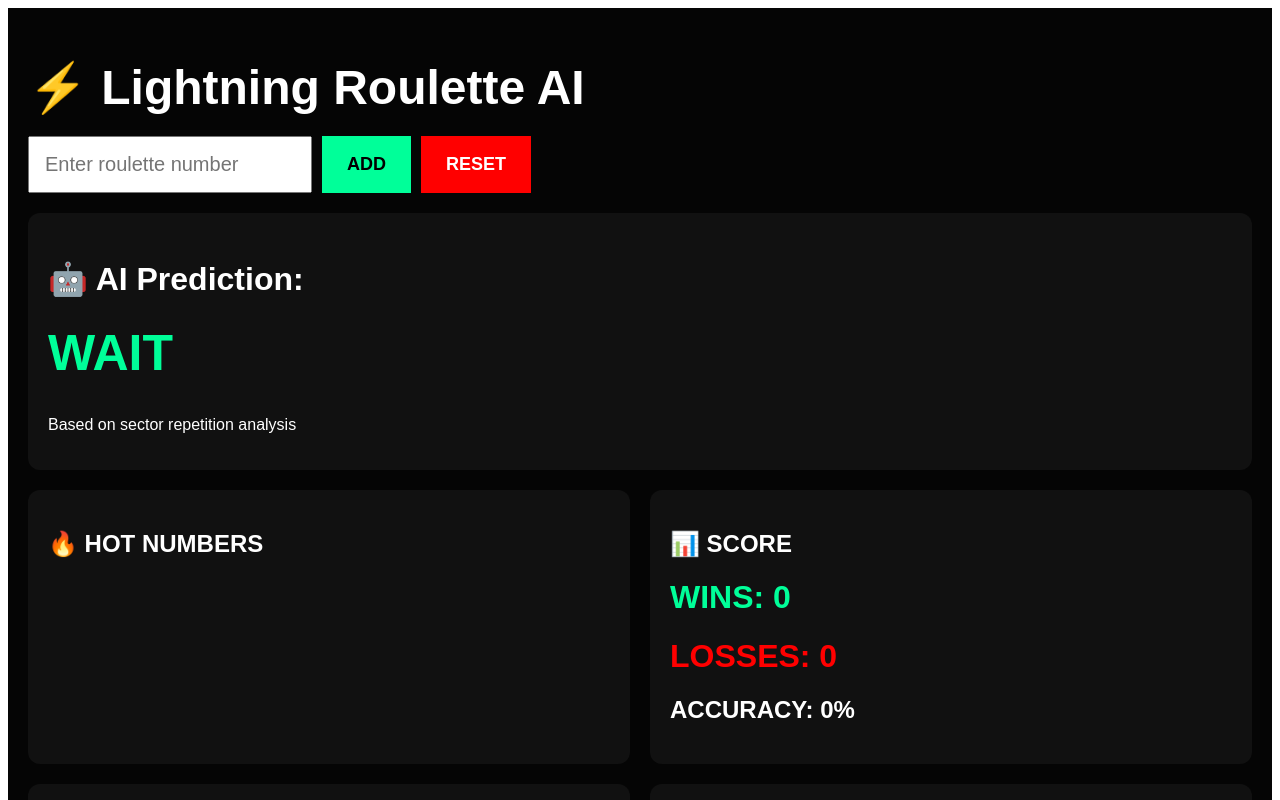
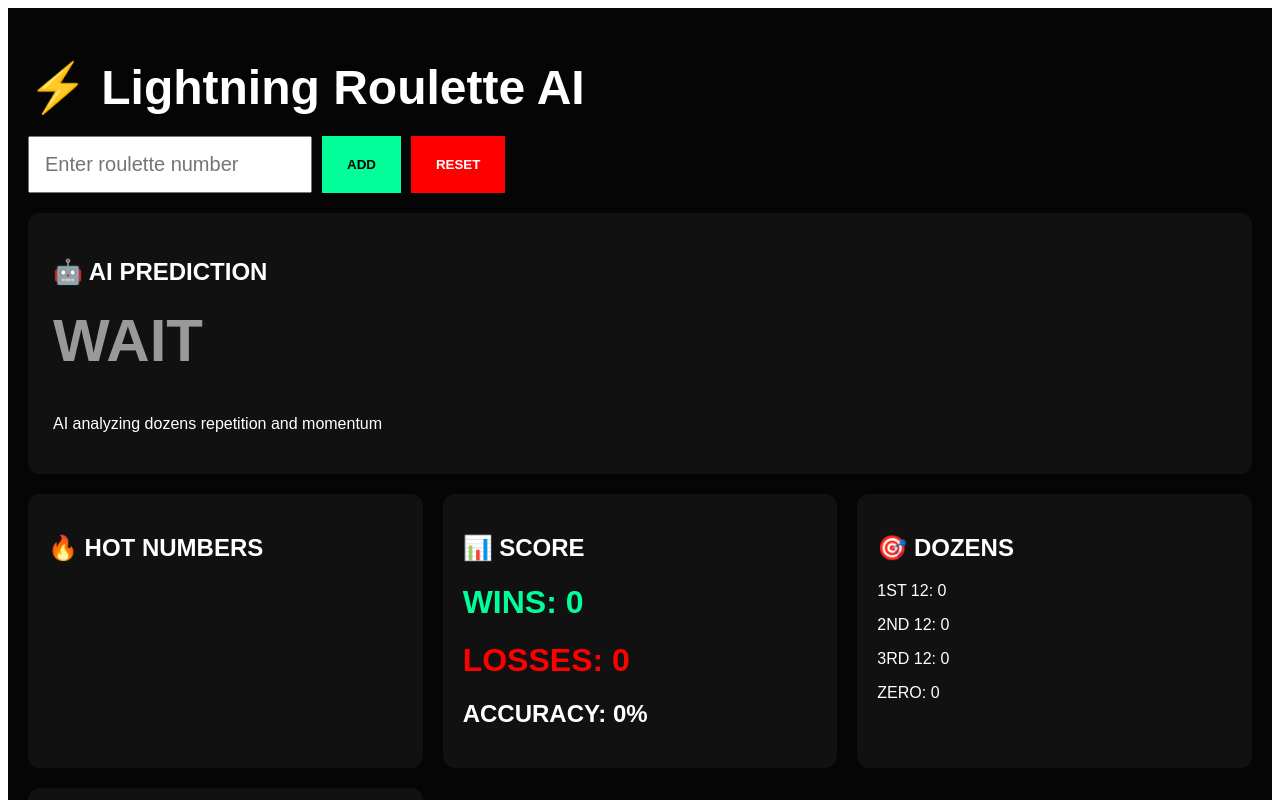
Before and after one commit to leonardoans07/roleta, a Next.js app: page / in a window 1280 px wide. Shown: the top 800 px of the page. Built offline with nearby package versions, Linux system fonts and the light colour scheme.

Commit message:
Update page.js

```diff
--- a/app/page.js
+++ b/app/page.js
@@ -7,43 +7,29 @@ export default function Home() {
   const [history, setHistory] = useState([])
   const [wins, setWins] = useState(0)
   const [losses, setLosses] = useState(0)
-  const [lastPrediction, setLastPrediction] = useState(null)
-
-  // Ordem real da roleta europeia
-  const wheel = [
-    0, 32, 15, 19, 4, 21, 2, 25, 17, 34,
-    6, 27, 13, 36, 11, 30, 8, 23, 10, 5,
-    24, 16, 33, 1, 20, 14, 31, 9, 22, 18,
-    29, 7, 28, 12, 35, 3, 26
-  ]
-
-  const voisins = [
-    22,18,29,7,28,12,35,3,26,0,32,15,19,4,21,2,25
-  ]
-
-  const tiers = [
-    27,13,36,11,30,8,23,10,5,24,16,33
-  ]
-
-  const orphelins = [
-    1,20,14,31,9,17,34,6
-  ]
+  const [prediction, setPrediction] = useState('WAIT')
 
   const redNumbers = [
-    1,3,5,7,9,12,14,16,18,19,
-    21,23,25,27,30,32,34,36
+    1,3,5,7,9,12,14,16,18,
+    19,21,23,25,27,30,32,34,36
   ]
 
   const blackNumbers = [
-    2,4,6,8,10,11,13,15,17,20,
-    22,24,26,28,29,31,33,35
+    2,4,6,8,10,11,13,15,
+    17,20,22,24,26,28,29,31,33,35
   ]
 
-  function getSector(num) {
-    if (voisins.includes(num)) return 'VOISINS'
-    if (tiers.includes(num)) return 'TIERS'
-    if (orphelins.includes(num)) return 'ORPHELINS'
+  function getDozen(num) {
+    if (num >= 1 && num <= 12) return '1ST 12'
+    if (num >= 13 && num <= 24) return '2ND 12'
+    if (num >= 25 && num <= 36) return '3RD 12'
     return 'ZERO'
+  }
+
+  function getColor(num) {
+    if (num === 0) return '#00ff99'
+    if (redNumbers.includes(num)) return '#ff2d55'
+    return '#1f1f1f'
   }
 
   function addNumber() {
@@ -51,19 +37,21 @@ export default function Home() {
 
     if (isNaN(num) || num < 0 || num > 36) return
 
-    const updated = [num, ...history].slice(0, 100)
+    // VALIDAR WIN/LOSS APENAS SE JÁ EXISTE PREVISÃO
+    if (
+      prediction !== 'WAIT' &&
+      history.length >= 6
+    ) {
+      const result = getDozen(num)
 
-    // verificar win/loss da previsão anterior
-    if (lastPrediction) {
-      const sector = getSector(num)
-
-      if (sector === lastPrediction) {
+      if (result === prediction) {
         setWins(prev => prev + 1)
       } else {
         setLosses(prev => prev + 1)
       }
     }
 
+    const updated = [num, ...history].slice(0, 100)
     setHistory(updated)
     setNumber('')
   }
@@ -76,10 +64,10 @@ export default function Home() {
     let evens = 0
     let odds = 0
 
-    const sectorCount = {
-      VOISINS: 0,
-      TIERS: 0,
-      ORPHELINS: 0,
+    const dozens = {
+      '1ST 12': 0,
+      '2ND 12': 0,
+      '3RD 12': 0,
       ZERO: 0
     }
 
@@ -92,8 +80,8 @@ export default function Home() {
       if (n !== 0 && n % 2 === 0) evens++
       if (n % 2 !== 0) odds++
 
-      const sector = getSector(n)
-      sectorCount[sector]++
+      const dozen = getDozen(n)
+      dozens[dozen]++
 
       frequency[n] = (frequency[n] || 0) + 1
     })
@@ -102,19 +90,22 @@ export default function Home() {
       .sort((a, b) => b[1] - a[1])
       .slice(0, 5)
 
-    // previsão IA simples
-    let prediction = 'WAIT'
+    // IA ANALISANDO PADRÕES
+    let aiPrediction = 'WAIT'
 
-    const strongestSector = Object.entries(sectorCount).sort(
-      (a, b) => b[1] - a[1]
-    )[0]
+    if (history.length >= 6) {
+      const strongest = Object.entries(dozens).sort(
+        (a, b) => b[1] - a[1]
+      )[0]
 
-    if (strongestSector[1] >= 6) {
-      prediction = strongestSector[0]
+      // SÓ ENTRA SE TIVER FORÇA
+      if (strongest[1] >= 4) {
+        aiPrediction = strongest[0]
+      }
     }
 
     setTimeout(() => {
-      setLastPrediction(prediction)
+      setPrediction(aiPrediction)
     }, 0)
 
     return {
@@ -123,8 +114,8 @@ export default function Home() {
       evens,
       odds,
       hotNumbers,
-      prediction,
-      sectorCount
+      dozens,
+      aiPrediction
     }
   }, [history])
 
@@ -146,18 +137,19 @@ export default function Home() {
       <h1
         style={{
           fontSize: 48,
-          fontWeight: 'bold',
           marginBottom: 20
         }}
       >
         ⚡ Lightning Roulette AI
       </h1>
 
+      {/* INPUT */}
       <div
         style={{
           display: 'flex',
           gap: 10,
-          marginBottom: 20
+          marginBottom: 20,
+          flexWrap: 'wrap'
         }}
       >
         <input
@@ -176,11 +168,10 @@ export default function Home() {
           onClick={addNumber}
           style={{
             padding: '15px 25px',
-            fontSize: 18,
-            cursor: 'pointer',
+            fontWeight: 'bold',
             background: '#00ff99',
             border: 'none',
-            fontWeight: 'bold'
+            cursor: 'pointer'
           }}
         >
           ADD
@@ -191,55 +182,60 @@ export default function Home() {
             setHistory([])
             setWins(0)
             setLosses(0)
+            setPrediction('WAIT')
           }}
           style={{
             padding: '15px 25px',
-            fontSize: 18,
-            cursor: 'pointer',
+            fontWeight: 'bold',
             background: 'red',
             color: 'white',
             border: 'none',
-            fontWeight: 'bold'
+            cursor: 'pointer'
           }}
         >
           RESET
         </button>
       </div>
 
+      {/* AI */}
       <div
         style={{
           background: '#111',
-          padding: 20,
+          padding: 25,
           borderRadius: 12,
           marginBottom: 20
         }}
       >
-        <h2 style={{ fontSize: 32 }}>
-          🤖 AI Prediction:
-        </h2>
+        <h2>🤖 AI PREDICTION</h2>
 
         <h1
           style={{
-            color: '#00ff99',
-            fontSize: 50,
+            color:
+              prediction === 'WAIT'
+                ? '#999'
+                : '#00ff99',
+            fontSize: 60,
             marginTop: 10
           }}
         >
-          {stats.prediction}
+          {prediction}
         </h1>
 
-        <p style={{ marginTop: 10 }}>
-          Based on sector repetition analysis
+        <p>
+          AI analyzing dozens repetition and momentum
         </p>
       </div>
 
+      {/* GRID */}
       <div
         style={{
           display: 'grid',
-          gridTemplateColumns: 'repeat(2,1fr)',
+          gridTemplateColumns:
+            'repeat(auto-fit,minmax(300px,1fr))',
           gap: 20
         }}
       >
+        {/* HOT */}
         <div
           style={{
             background: '#111',
@@ -252,8 +248,8 @@ export default function Home() {
           <div
             style={{
               display: 'flex',
+              flexWrap: 'wrap',
               gap: 10,
-              flexWrap: 'wrap',
               marginTop: 15
             }}
           >
@@ -263,7 +259,7 @@ export default function Home() {
                 style={{
                   background: '#00ff99',
                   color: 'black',
-                  padding: 15,
+                  padding: 12,
                   borderRadius: 10,
                   fontWeight: 'bold'
                 }}
@@ -274,6 +270,7 @@ export default function Home() {
           </div>
         </div>
 
+        {/* SCORE */}
         <div
           style={{
             background: '#111',
@@ -296,6 +293,7 @@ export default function Home() {
           </h2>
         </div>
 
+        {/* DOZENS */}
         <div
           style={{
             background: '#111',
@@ -303,14 +301,15 @@ export default function Home() {
             borderRadius: 12
           }}
         >
-          <h2>🎯 SECTORS</h2>
+          <h2>🎯 DOZENS</h2>
 
-          <p>VOISINS: {stats.sectorCount.VOISINS}</p>
-          <p>TIERS: {stats.sectorCount.TIERS}</p>
-          <p>ORPHELINS: {stats.sectorCount.ORPHELINS}</p>
-          <p>ZERO: {stats.sectorCount.ZERO}</p>
+          <p>1ST 12: {stats.dozens['1ST 12']}</p>
+          <p>2ND 12: {stats.dozens['2ND 12']}</p>
+          <p>3RD 12: {stats.dozens['3RD 12']}</p>
+          <p>ZERO: {stats.dozens['ZERO']}</p>
         </div>
 
+        {/* COLORS */}
         <div
           style={{
             background: '#111',
@@ -327,6 +326,7 @@ export default function Home() {
         </div>
       </div>
 
+      {/* LAST 30 */}
       <div
         style={{
           background: '#111',
@@ -352,15 +352,10 @@ export default function Home() {
                 width: 55,
                 height: 55,
                 borderRadius: 10,
-                background:
-                  n === 0
-                    ? 'green'
-                    : redNumbers.includes(n)
-                    ? '#ff2d55'
-                    : '#222',
+                background: getColor(n),
                 display: 'flex',
+                alignItems: 'center',
                 justifyContent: 'center',
-                alignItems: 'center',
                 fontWeight: 'bold',
                 fontSize: 22
               }}
```
